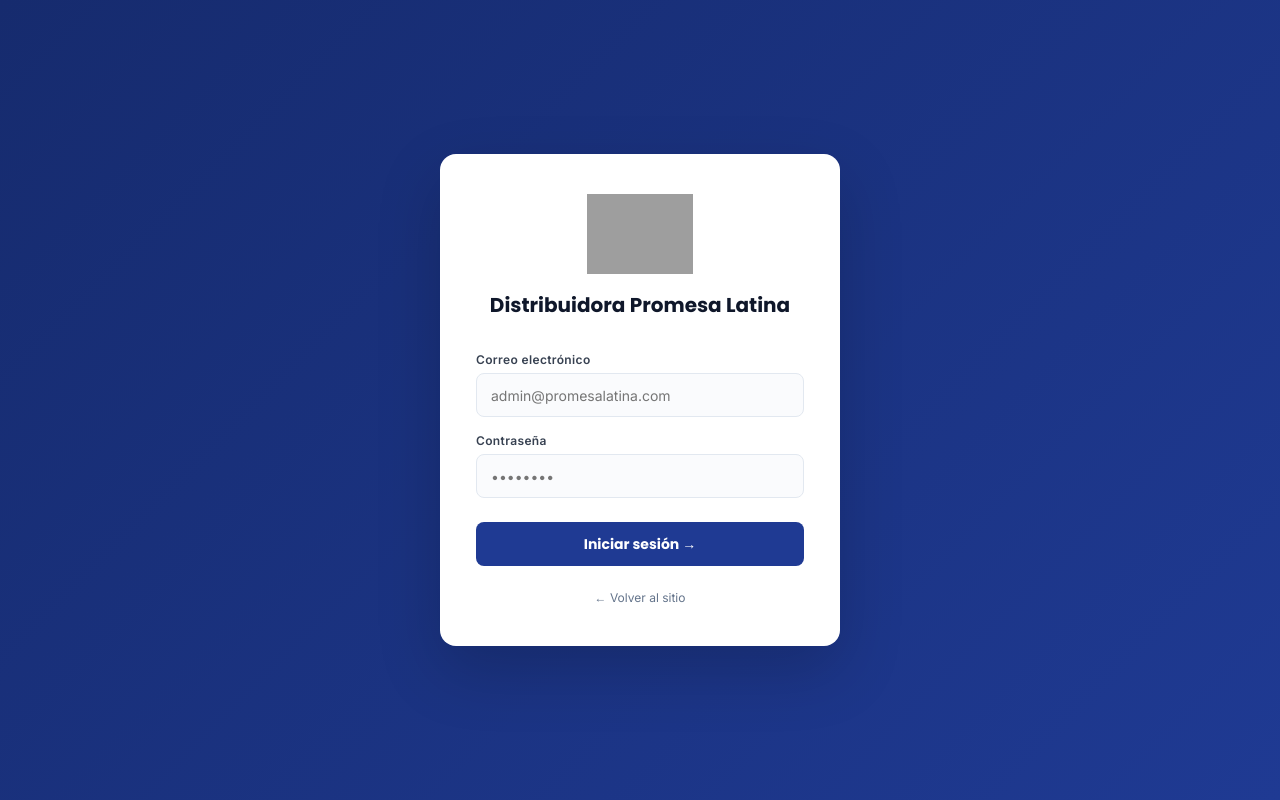
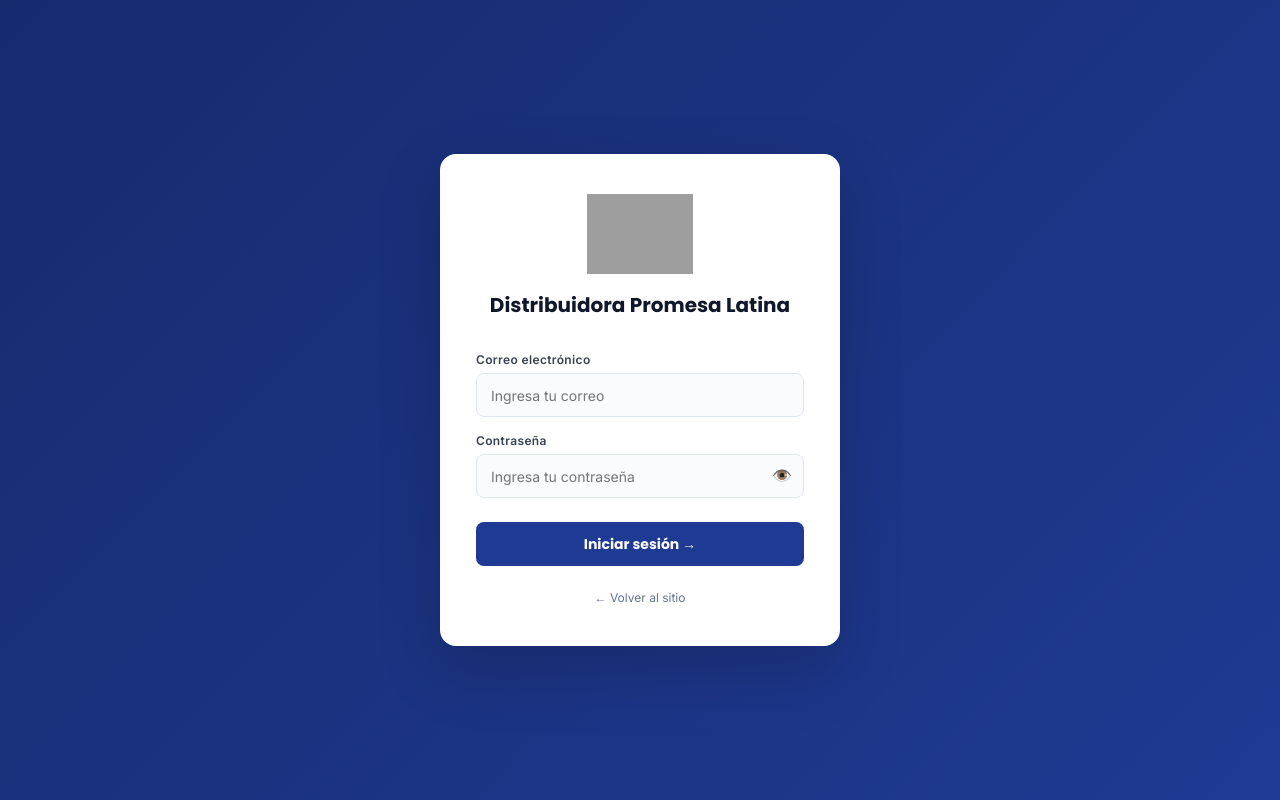
Before and after one commit to gcruzeverox-projects/promesalatina.github.io, a Next.js app in the folder apps/web/: page /en/admin/login in a window 1280 px wide. Built offline with nearby package versions, Linux system fonts and the light colour scheme; no server answers; grey boxes are pictures that could not be loaded.

Commit message:
fix(login): ver/ocultar contraseña + placeholder sin sobreposición

```diff
--- a/apps/web/app/[locale]/admin/login/page.tsx
+++ b/apps/web/app/[locale]/admin/login/page.tsx
@@ -15,6 +15,7 @@ export default function AdminLoginPage() {
   const [password, setPassword] = useState('')
   const [loading,  setLoading]  = useState(false)
   const [error,    setError]    = useState('')
+  const [showPwd,  setShowPwd]  = useState(false)
 
   async function handleSubmit(e: React.FormEvent) {
     e.preventDefault()
@@ -68,7 +69,7 @@ export default function AdminLoginPage() {
           <div style={{ marginBottom: 16 }}>
             <label style={{ display: 'block', fontSize: 12, fontWeight: 700, color: '#374151', marginBottom: 6, letterSpacing: '0.03em' }}>Correo electrónico</label>
             <input type="email" required value={email} onChange={e => setEmail(e.target.value)}
-              placeholder="admin@promesalatina.com" style={inp}
+              placeholder="Ingresa tu correo" style={inp}
               onFocus={e => (e.target.style.borderColor = '#1F3A93')}
               onBlur={e => (e.target.style.borderColor = '#e2e8f0')}
             />
@@ -76,11 +77,17 @@ export default function AdminLoginPage() {
 
           <div style={{ marginBottom: 24 }}>
             <label style={{ display: 'block', fontSize: 12, fontWeight: 700, color: '#374151', marginBottom: 6, letterSpacing: '0.03em' }}>Contraseña</label>
-            <input type="password" required value={password} onChange={e => setPassword(e.target.value)}
-              placeholder="••••••••" style={inp}
-              onFocus={e => (e.target.style.borderColor = '#1F3A93')}
-              onBlur={e => (e.target.style.borderColor = '#e2e8f0')}
-            />
+            <div style={{ position: 'relative' }}>
+              <input type={showPwd ? 'text' : 'password'} required value={password} onChange={e => setPassword(e.target.value)}
+                placeholder="Ingresa tu contraseña" style={{ ...inp, paddingRight: 44 }}
+                onFocus={e => (e.target.style.borderColor = '#1F3A93')}
+                onBlur={e => (e.target.style.borderColor = '#e2e8f0')}
+              />
+              <button type="button" onClick={() => setShowPwd(!showPwd)}
+                style={{ position: 'absolute', right: 12, top: '50%', transform: 'translateY(-50%)', background: 'none', border: 'none', cursor: 'pointer', fontSize: 16, color: '#64748b', padding: 0, lineHeight: 1 }}>
+                {showPwd ? '🙈' : '👁️'}
+              </button>
+            </div>
           </div>
 
           {error && (
```
